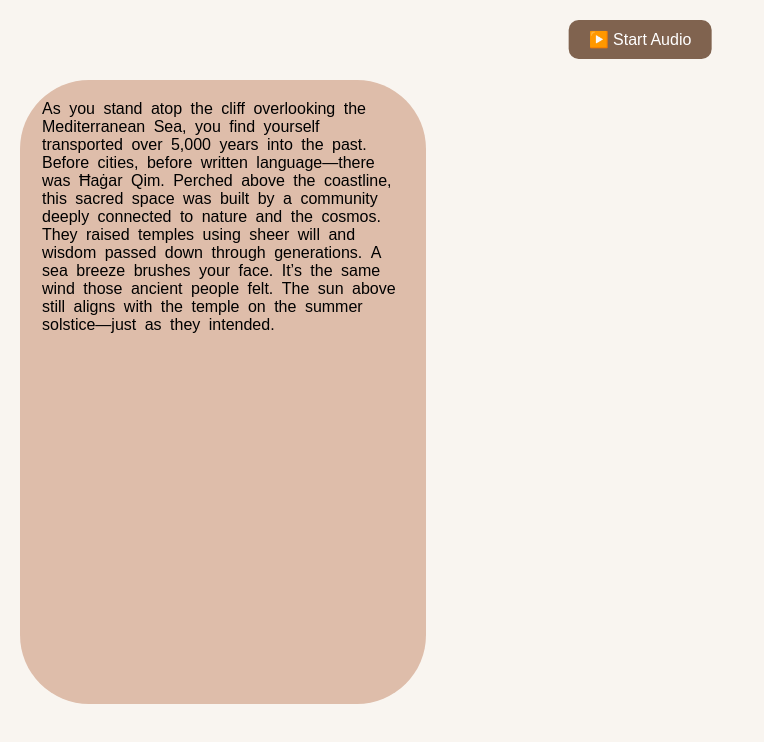
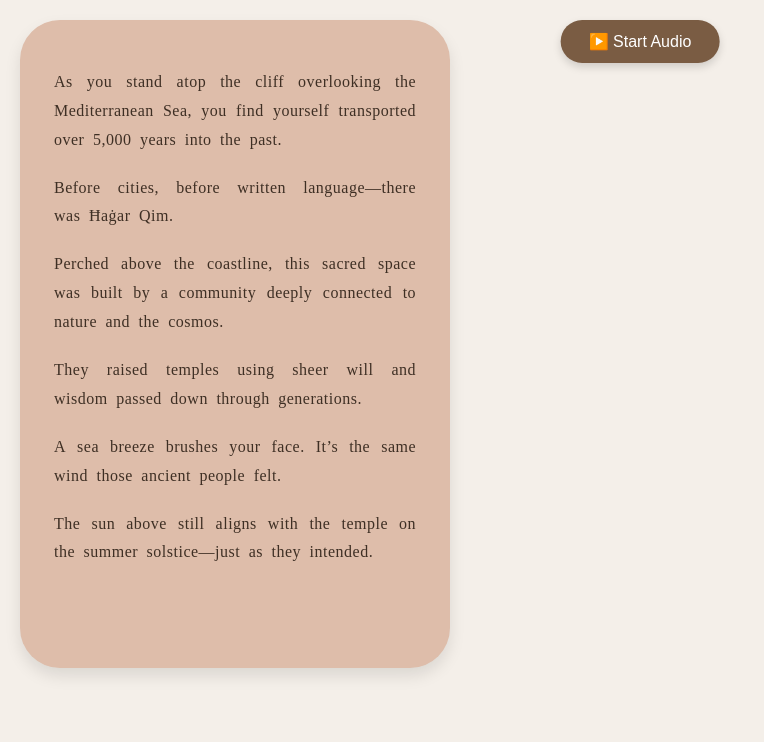
Before and after one commit to elimiz04/Prototype-1, a plain HTML site: page timelore script/timelore.html in a window 1280 px wide. Shown: the whole page, without its empty margins (0-764 px from the left). Drawn offline with Linux system fonts and the light colour scheme.

Commit message:
Code is no longer scrollable text has been updated to  look more rustic

```diff
--- a/timelore script/timelore.html
+++ b/timelore script/timelore.html
@@ -7,8 +7,13 @@
   <style>
     body {
       margin: 0;
-      font-family: Arial, sans-serif;
-      background-color: #f9f5f0;
+      font-family: 'Marriweather', serif; /* Rustic, classic font */
+      background-color: #f4efe9;
+      display: flex;
+      justify-content: flex-start; /* Align to the left */
+      align-items: flex-start;    /* Align to the top */
+      height: 100vh;
+      padding: 20px; /* Add some padding to keep the container away from the screen edges */
     }
 
     #playButton {
@@ -16,41 +21,51 @@
       top: 20px;
       left: 50%;
       transform: translateX(-50%);
-      padding: 10px 20px;
+      padding: 12px 28px;
       font-size: 16px;
       border: none;
-      border-radius: 10px;
-      background-color: #80634F;
+      border-radius: 30px;
+      background-color: #7A5C43;
       color: white;
       cursor: pointer;
-      z-index: 20;
+      box-shadow: 0 4px 8px rgba(0, 0, 0, 0.15);
+      transition: background-color 0.3s ease;
+    }
+
+    #playButton:hover {
+      background-color: #5e4633;
     }
 
     #rectangle-container {
-      position: absolute;
-      top: 80px;
-      left: 20px;
       width: 366px;
       height: 584px;
       background-color: #DEBDAA;
-      border-radius: 69px;
-      padding: 20px;
+      border-radius: 40px;
+      padding: 32px;
       overflow-y: auto;
+      box-shadow: 0 8px 16px rgba(0, 0, 0, 0.1);
+    }
+
+    #text-container p {
+      margin-bottom: 1.2em;
+      text-align: justify;
+      line-height: 1.8;
+      font-size: 16px;
+      color: #3e2f24;
+      letter-spacing: 0.5px; /* Slight letter spacing for a more vintage feel */
     }
 
     .word {
-    display: inline-block;
-    transition: background-color 0.1s ease;
-    padding: 0 2px;
-    font-weight: normal;
-    white-space: nowrap;
+      display: inline-block;
+      transition: background-color 0.1s ease;
+      padding: 0 2px;
+      white-space: nowrap;
     }
 
     .highlight {
-    background-color: yellow;
-    font-weight: normal; /* Avoid bold which causes width change */
+      background-color: #ffeb3b;
+      border-radius: 4px;
     }
-
   </style>
 </head>
 <body>
@@ -59,15 +74,12 @@
 
 <div id="rectangle-container">
   <div id="text-container">
-    <p>
-      As you stand atop the cliff overlooking the Mediterranean Sea, you find yourself transported over 5,000 years into the past.
-      Before cities, before written language—there was Ħaġar Qim.
-      Perched above the coastline, this sacred space was built by a community deeply connected to nature and the cosmos.
-      They raised temples using sheer will and wisdom passed down through generations.
-      A sea breeze brushes your face.
-      It’s the same wind those ancient people felt.
-      The sun above still aligns with the temple on the summer solstice—just as they intended.
-    </p>
+    <p>As you stand atop the cliff overlooking the Mediterranean Sea, you find yourself transported over 5,000 years into the past.</p>
+    <p>Before cities, before written language—there was Ħaġar Qim.</p>
+    <p>Perched above the coastline, this sacred space was built by a community deeply connected to nature and the cosmos.</p>
+    <p>They raised temples using sheer will and wisdom passed down through generations.</p>
+    <p>A sea breeze brushes your face. It’s the same wind those ancient people felt.</p>
+    <p>The sun above still aligns with the temple on the summer solstice—just as they intended.</p>
   </div>
 </div>
 
@@ -88,17 +100,17 @@
 
   loadVoices();
 
-  // Split text into sentences for natural reading
-  const rawText = textContainer.innerText.trim();
-  const sentences = rawText.match(/[^\.!\?]+[\.!\?]*/g);
+  // Split into individual paragraphs
+  const paragraphs = Array.from(textContainer.querySelectorAll('p'));
+  const sentences = paragraphs.map(p => p.innerText.trim());
 
-  // Wrap each word in a span
-  textContainer.innerHTML = sentences.map((sentence, sIndex) => {
-    const words = sentence.trim().split(/\s+/);
-    return words.map((word, wIndex) =>
+  // Wrap each word in span tags
+  paragraphs.forEach((p, sIndex) => {
+    const words = p.innerText.trim().split(/\s+/);
+    p.innerHTML = words.map((word, wIndex) =>
       `<span class="word" data-index="${sIndex}-${wIndex}">${word}</span>`
-    ).join(' ') + ' ';
-  }).join('');
+    ).join(' ');
+  });
 
   const wordSpans = document.querySelectorAll('.word');
 
@@ -115,18 +127,17 @@
     const voice = voices.find(v => v.lang === 'mt-MT') || voices.find(v => v.lang.startsWith('en'));
     if (voice) utter.voice = voice;
 
-    // Highlight words in real time
     let wordOffset = 0;
     const sentenceWords = sentences[index].trim().split(/\s+/);
+
     utter.onboundary = (event) => {
       if (event.name === 'word') {
         wordSpans.forEach(span => span.classList.remove('highlight'));
-
         const span = document.querySelector(`[data-index="${index}-${wordOffset}"]`);
         if (span) {
           span.classList.add('highlight');
+          span.scrollIntoView({ behavior: 'smooth', block: 'center' });
         }
-
         wordOffset++;
       }
     };
```
